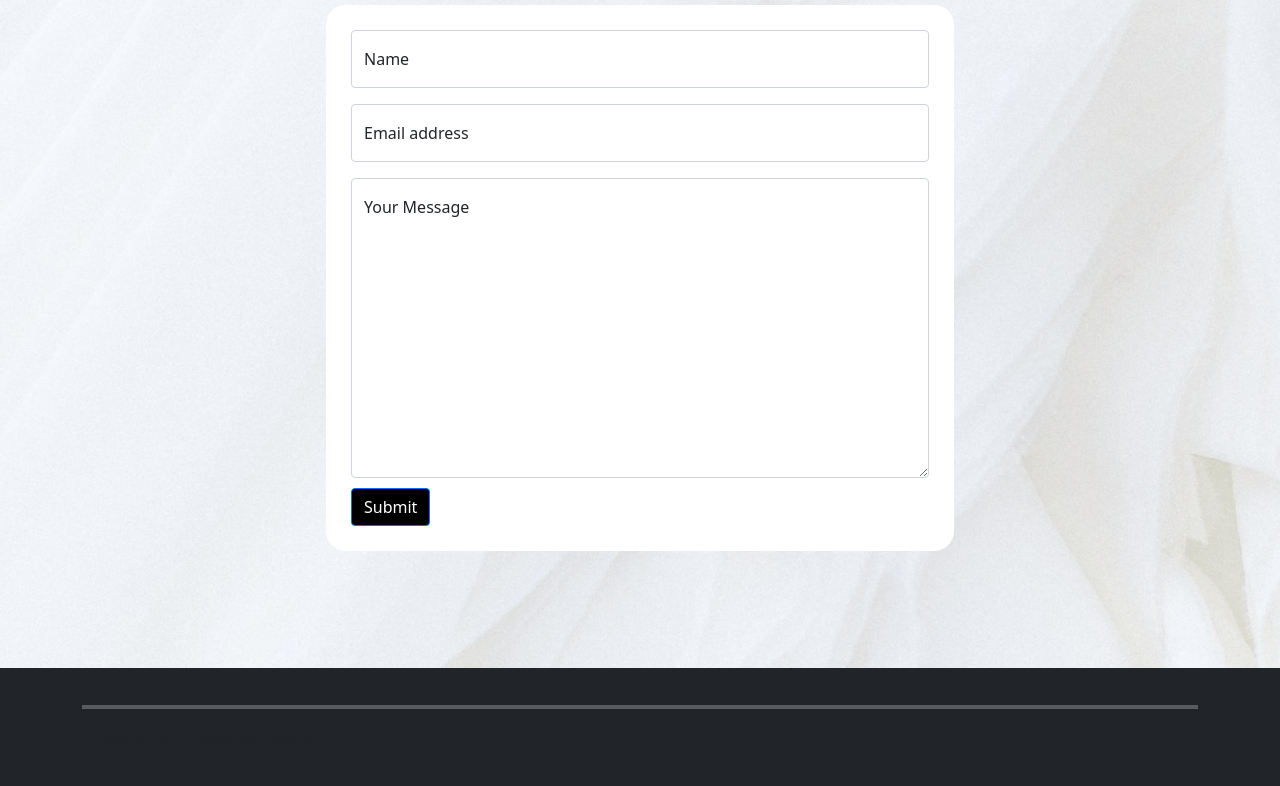
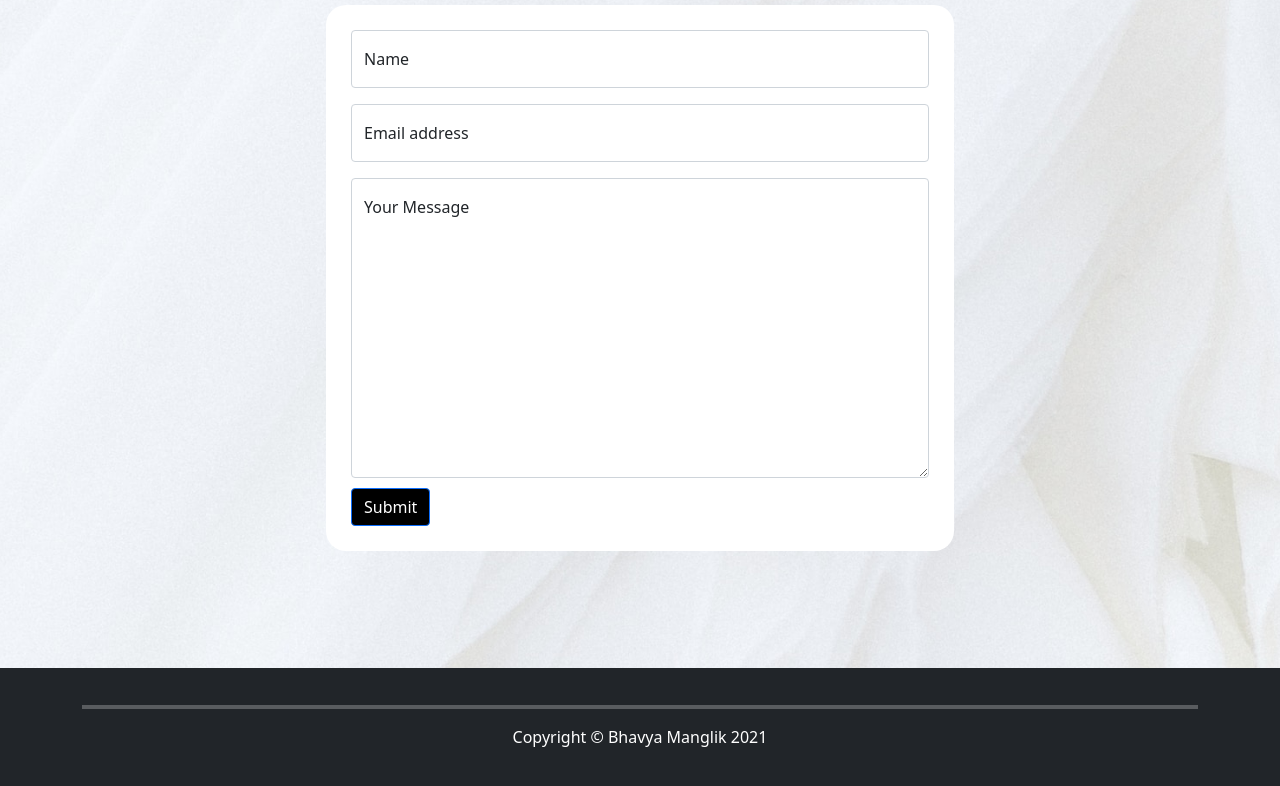
Before and after one commit to BM-10/Bhavya-s-Portfolio-Site, a plain HTML site: page index.html in a window 1280 px wide. Shown: the part 3069-3855 px from the top of the page. Drawn offline with nearby package versions, Linux system fonts and the light colour scheme.

Commit message:
cc update

```diff
--- a/css/styles.css
+++ b/css/styles.css
@@ -138,3 +138,8 @@ padding-bottom: 10px;
   margin-left: 0;
   margin-right: 0;
 }
+
+.right {
+  color: white;
+  text-align:  center;
+}
```
